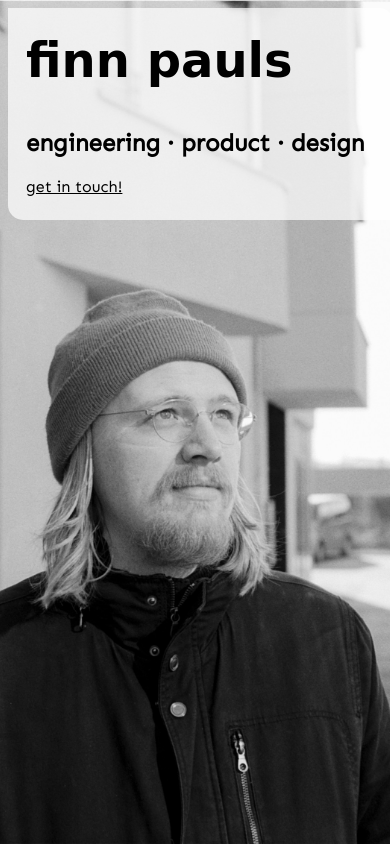
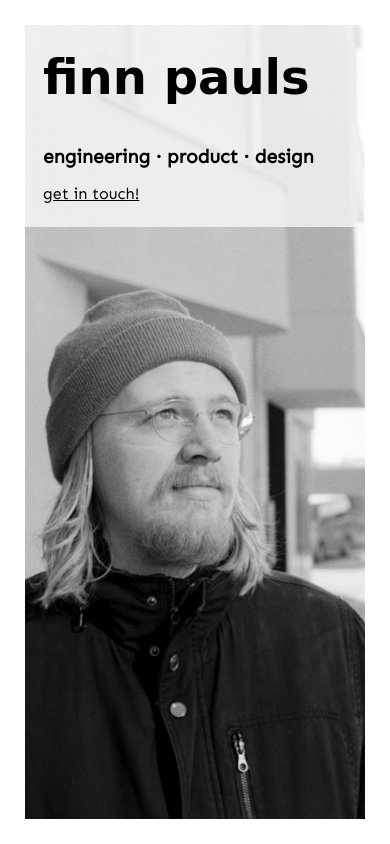
Before and after one commit to finnp/finnp.github.io, a plain HTML site: page index.html in a window 390 px wide. Drawn offline with Linux system fonts and the light colour scheme; a web font is replaced by a local one.

Commit message:
Add a white border

```diff
--- a/index.html
+++ b/index.html
@@ -1,14 +1,25 @@
 <!DOCTYPE html>
 <html lang="en">
+
 <head>
 	<title>finn pauls</title>
 	<style>
-		body {
+		article {
 			background: url('finn.jpg') no-repeat center center fixed;
 			background-size: cover;
 			font-family: 'Sen', sans-serif;
+			margin: 25px;
+			min-height: 100%;
+			min-height: calc(100% - 50px);
+		}
+
+		html,
+		body {
 			overflow: hidden;
+			height: 100%;
+			margin: 0;
 		}
+
 
 		a {
 			color: black;
@@ -24,14 +35,23 @@
 			background-color: rgba(255, 255, 255, 0.7);
 			width: 350px;
 			padding: 24px 18px;
-			border-radius: 0px 15px 0px 15px;
+		}
+
+		@media (max-width: 400px) {
+			header {
+				width: 90%;
+			}
+
+			h2 {
+				font-size: 1.2em;
+			}
 		}
 	</style>
 	<link href="https://fonts.googleapis.com/css?family=Liu+Jian+Mao+Cao|Sen&display=swap" rel="stylesheet">
 	<meta name="viewport" content="width=device-width, initial-scale=1">
 </head>
 
-<body class="sans-serif">
+<body>
 	<article>
 		<header>
 			<h1>finn pauls</h1>
@@ -40,4 +60,5 @@
 		</header>
 	</article>
 </body>
+
 </html>
```
